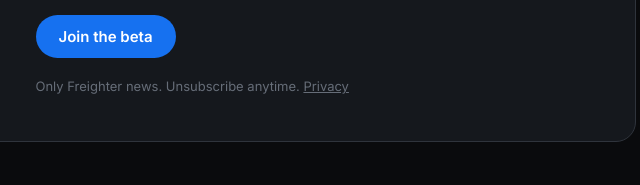
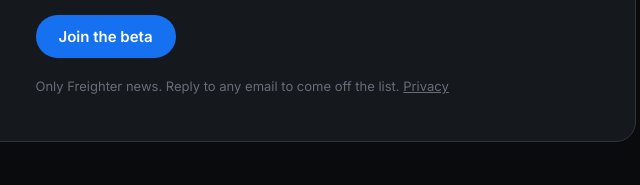
Before and after one commit to chasubowl-creator/freighter, a plain HTML site: page site/deploy/index.html in a window 1280 px wide. Shown: the part 1655-1840 px from the top of the page, 578-1218 px from the left. Drawn offline with Linux system fonts and the light colour scheme.

Commit message:
Site: only promise what's in place for leaving the list
Netlify Forms has no unsubscribe tool, so "Unsubscribe anytime" becomes
"Reply to any email to come off the list." GO-LIVE.md says how to delete
someone's entry in Netlify when they reply.

Fixes #43

Co-Authored-By: Claude Opus 5.5 <noreply@anthropic.com>

```diff
--- a/site/deploy/index.html
+++ b/site/deploy/index.html
@@ -312,7 +312,7 @@ footer nav a:hover{color:var(--ink)}
         </fieldset>
         <button class="pill pill-cargo" id="submit" type="submit" style="align-self:flex-start">Join the beta</button>
         <div id="form-msg" class="form-msg" role="status" hidden></div>
-        <p class="fine">Only Freighter news. Unsubscribe anytime. <a href="#privacy">Privacy</a></p>
+        <p class="fine">Only Freighter news. Reply to any email to come off the list. <a href="#privacy">Privacy</a></p>
       </form>
     </div>
   </section>
```
Also changed, not shown: site/landing.html (+1 -1 lines), 1 other file.
